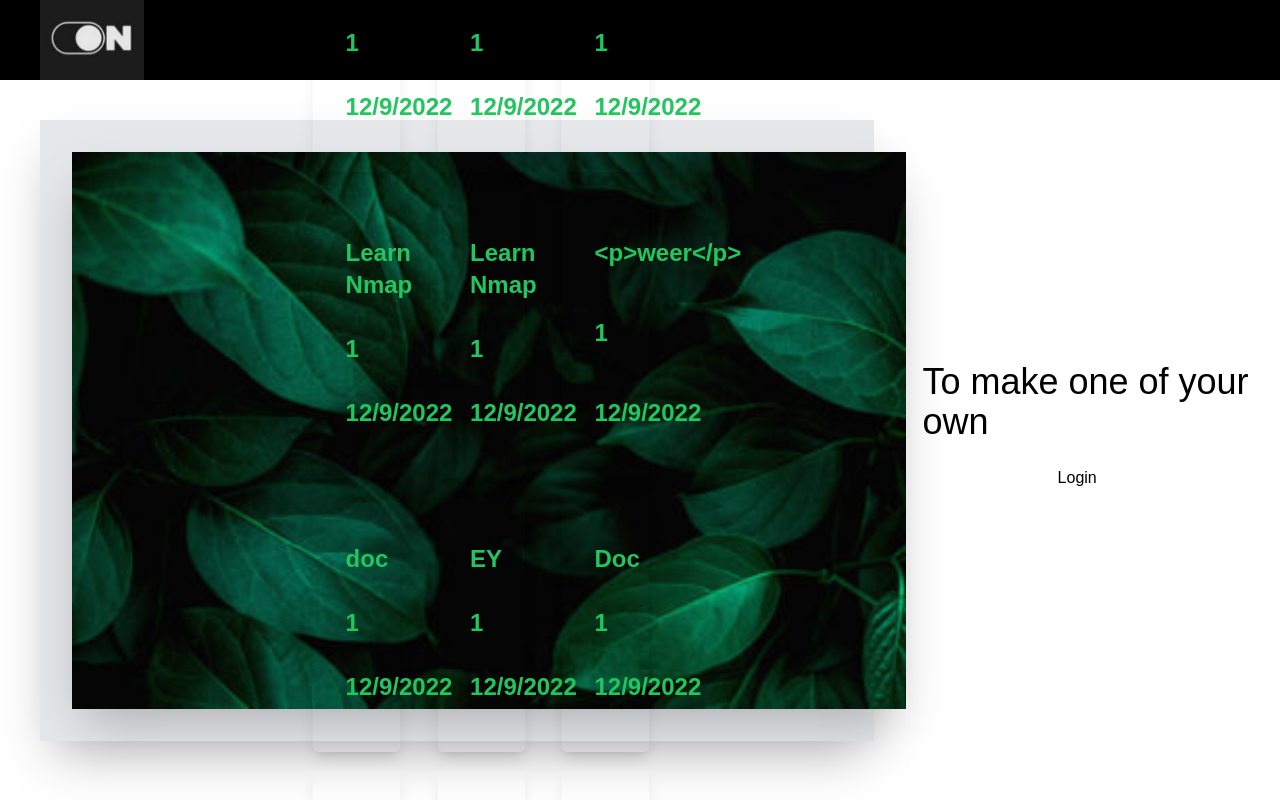
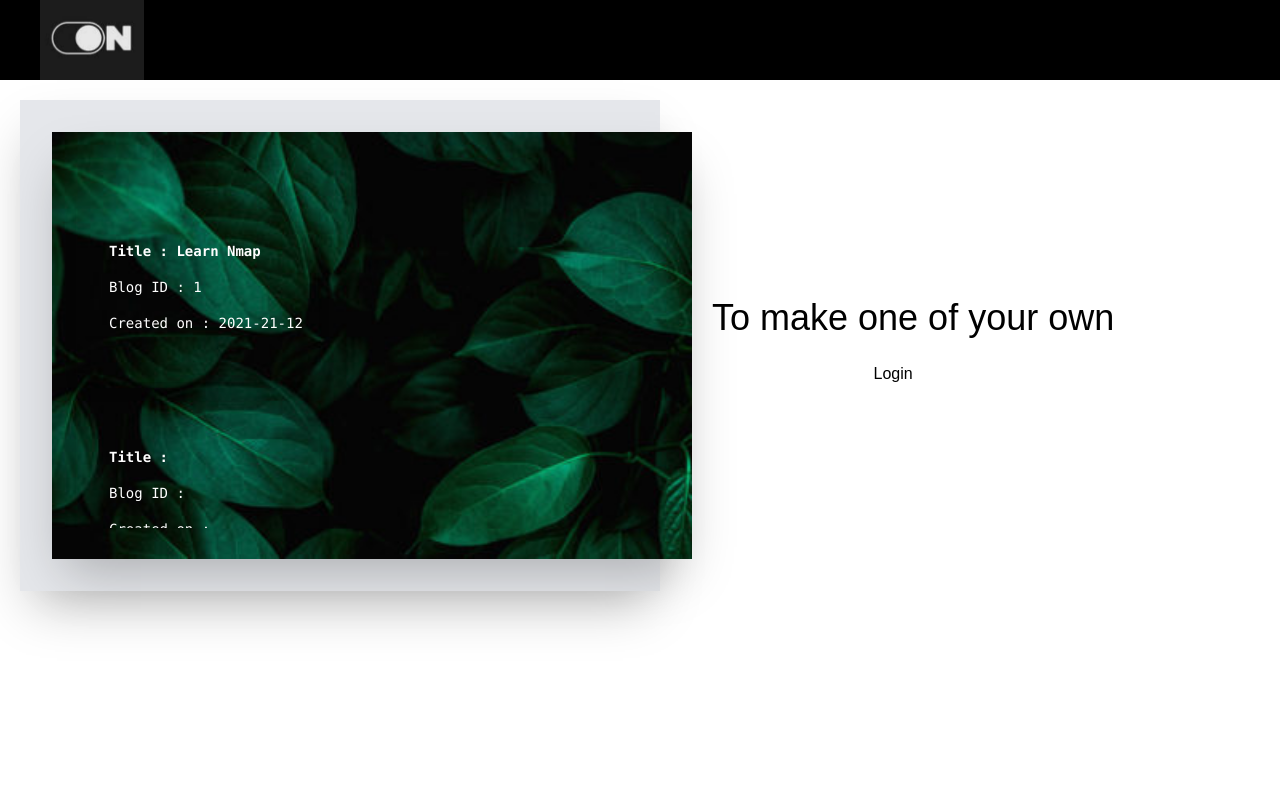
Before and after one commit to jeffrey-jolly/ui-react-final_project_triv_c, a React (Create React App) app: page / in a window 1280 px wide. Shown: the top 800 px of the page. Built offline with nearby package versions, Linux system fonts and the light colour scheme; data requests are answered from the project's data file.

Commit message:
homepage_done_commit

```diff
--- a/src/pages/Dashboard.js
+++ b/src/pages/Dashboard.js
@@ -1,4 +1,4 @@
-import React, { useContext } from 'react'
+import React, { useContext, useEffect,useState } from 'react'
 import Logo from '../Images/logo2.PNG'
 import insta from '../Images/insta_svg.PNG'
 import facebook from '../Images/fb_svg.PNG'
@@ -6,24 +6,46 @@ import twitter from '../Images/twitter_svg.PNG'
 import linkdin from '../Images/linkdin.PNG'
 import {Link} from 'react-router-dom'
 import AppContext from '../context/AppContext'
-
-
+import ProductCard from './ProductCard'
+import loadingGif from '../Images/tenor.gif'
 
 export default function Dashboard() {
   let appContext = useContext(AppContext)
+  let [blogs,setBlogs] = useState([])
+  let [loading,setLoading] = useState(true);
+  const apiURL = "http://localhost:3000/posts"
+
+  async function getNewBlog() {
+    let response = await fetch(apiURL)
+    console.log("Response", response)
+    if (response.ok) {
+        let result = await response.json()
+        console.log("Result", result)
+        setBlogs(result)
+        setLoading(false)
+
+    } else {
+        console.log("Error")
+        setLoading(false)
+    }
+
+}
+useEffect(() => {
+    getNewBlog()
+}, [])
+
+
   return (
-    <>
+    <div className="max-h-fit">
         <header className=" w-auto h-20 bg-black  text-white flex flex-row justify-between z-10">
             <img src={Logo} className='w-30 h-full ml-10'/>
             <button className='mr-10 h-1/2 mt-4 p-2 hover:text-lg hover:rounded-2xl  hover:bg-gray-500' onClick={()=>{appContext.setUserLoggedIn(false)}}>LogOut</button>
         </header>
         <div className="flex flex-wrap ">
-        {/* <!-- Side bar --> */}
-        <aside className="text-xl bg-black min-h-screen w-1/6 shadow-2xl text-white  flex flex-col align-bottom justify-between ">
+        <aside className="text-xl bg-black max-h-fit w-1/6 shadow-2xl text-white  flex flex-col align-bottom justify-between ">
 
             <ul className="top-nav">
-                {/* <li><img src="images/spotifylogo.PNG" class="main-logo"></li>
-                <li><img src="images/spotify-icon.PNG" class="mobile-logo"></li> */}
+
 
                 <li className="p-5 font-bold flex flex-row">
 
@@ -126,8 +148,12 @@ export default function Dashboard() {
 
         <section className=' max-w-7xl mx-auto flex flex-col justify-between w-1/4 '>
                 <div className='border border-transparent shadow-lg mr-4 mt-2 p-8  rounded-md flex flex-co justify-between hover:shadow-2xl hover:border hover:bg-yellow-200'>
-                  <div>
-                    <p>NUMBER OF POSTS</p>
+                  <div className='flex flex-row'>
+                  <svg xmlns="http://www.w3.org/2000/svg" fill="none" viewBox="0 0 24 24" stroke-width="1.5" stroke="currentColor" class="w-6 h-6">
+  <path stroke-linecap="round" stroke-linejoin="round" d="M9 12h3.75M9 15h3.75M9 18h3.75m3 .75H18a2.25 2.25 0 002.25-2.25V6.108c0-1.135-.845-2.098-1.976-2.192a48.424 48.424 0 00-1.123-.08m-5.801 0c-.065.21-.1.433-.1.664 0 .414.336.75.75.75h4.5a.75.75 0 00.75-.75 2.25 2.25 0 00-.1-.664m-5.8 0A2.251 2.251 0 0113.5 2.25H15c1.012 0 1.867.668 2.15 1.586m-5.8 0c-.376.023-.75.05-1.124.08C9.095 4.01 8.25 4.973 8.25 6.108V8.25m0 0H4.875c-.621 0-1.125.504-1.125 1.125v11.25c0 .621.504 1.125 1.125 1.125h9.75c.621 0 1.125-.504 1.125-1.125V9.375c0-.621-.504-1.125-1.125-1.125H8.25zM6.75 12h.008v.008H6.75V12zm0 3h.008v.008H6.75V15zm0 3h.008v.008H6.75V18z" />
+</svg>
+
+                    <p className='ml-2'>NUMBER OF POSTS</p>
                   </div>
                   {/* <div>
                     <p>bye</p>
@@ -140,8 +166,12 @@ export default function Dashboard() {
 
         <section className=' max-w-7xl mx-auto flex flex-col  w-1/4 '>
                 <div className=' border border-transparent shadow-lg mr-4 mt-4 p-8  rounded-md flex flex-col justify-between hover:shadow-2xl hover:border hover:bg-yellow-200'>
-                  <div>
-                    <p>STATISTICS</p>
+                  <div className='flex flex-row'>
+                  <svg xmlns="http://www.w3.org/2000/svg" fill="none" viewBox="0 0 24 24" stroke-width="1.5" stroke="currentColor" class="w-6 h-6">
+  <path stroke-linecap="round" stroke-linejoin="round" d="M3 13.125C3 12.504 3.504 12 4.125 12h2.25c.621 0 1.125.504 1.125 1.125v6.75C7.5 20.496 6.996 21 6.375 21h-2.25A1.125 1.125 0 013 19.875v-6.75zM9.75 8.625c0-.621.504-1.125 1.125-1.125h2.25c.621 0 1.125.504 1.125 1.125v11.25c0 .621-.504 1.125-1.125 1.125h-2.25a1.125 1.125 0 01-1.125-1.125V8.625zM16.5 4.125c0-.621.504-1.125 1.125-1.125h2.25C20.496 3 21 3.504 21 4.125v15.75c0 .621-.504 1.125-1.125 1.125h-2.25a1.125 1.125 0 01-1.125-1.125V4.125z" />
+</svg>
+
+                    <p className='ml-2'>STATISTICS</p>
                   </div>
                   {/* <div>
                     <p>bye</p>
@@ -154,8 +184,12 @@ export default function Dashboard() {
 
         <section className=' max-w-7xl mx-auto flex flex-col w-1/4 h-1/3 '>
                 <div className='border border-transparent shadow-lg mr-4 mt-4 p-8 rounded-md flex flex-col justify-between hover:shadow-2xl hover:border hover:bg-yellow-200'>
-                  <div>
-                    <p>CATEGORIES</p>
+                  <div className='flex flex-row'>
+                  <svg xmlns="http://www.w3.org/2000/svg" fill="none" viewBox="0 0 24 24" stroke-width="1.5" stroke="currentColor" class="w-6 h-6">
+  <path stroke-linecap="round" stroke-linejoin="round" d="M2.25 7.125C2.25 6.504 2.754 6 3.375 6h6c.621 0 1.125.504 1.125 1.125v3.75c0 .621-.504 1.125-1.125 1.125h-6a1.125 1.125 0 01-1.125-1.125v-3.75zM14.25 8.625c0-.621.504-1.125 1.125-1.125h5.25c.621 0 1.125.504 1.125 1.125v8.25c0 .621-.504 1.125-1.125 1.125h-5.25a1.125 1.125 0 01-1.125-1.125v-8.25zM3.75 16.125c0-.621.504-1.125 1.125-1.125h5.25c.621 0 1.125.504 1.125 1.125v2.25c0 .621-.504 1.125-1.125 1.125h-5.25a1.125 1.125 0 01-1.125-1.125v-2.25z" />
+</svg>
+
+                    <p className='ml-2'>CATEGORIES</p>
                   </div>
                   {/* <div>
                     <p>bye</p>
@@ -178,7 +212,17 @@ export default function Dashboard() {
                       <button className='mr-2  p-1 w-fit h-fit text-sm text-white rounded-md bg-black hover:bg-gray-400'>CREATE POSTS</button></Link>
                   </div>
                   <div>
-                      <p>posts</p>
+                      <p>
+                      <div className='max-w-7xl mx-auto flex max-h-fit flex-col bg-red-400 justify-between p-4 '>
+                    {loading? (<Loader/>):(
+                        blogs.map((blog)=>{
+                            return(
+                            <ProductCard key={blog.id} blog={blog}/>
+                            )
+                        })
+                    )}
+                </div>
+                      </p>
                   </div>
                 </div>
 
@@ -263,7 +307,15 @@ export default function Dashboard() {
 
         </main> */}
     </div>
-    </>
+    </div>
 
   )
 }
+
+function Loader() {
+  return (
+    <>
+      <img src={loadingGif} alt="Loading" className="w-24 mx-auto mt-12" />
+    </>
+  );
+}
--- a/src/pages/HomePage.js
+++ b/src/pages/HomePage.js
@@ -38,26 +38,18 @@ export default function HomePage(){
 
 
     return(
-    <div className="body-wrapper">
-
+    <div className="body-wrapper max-h-fit">
         <div className="nav">
-          {/*
-           */}
+            {loading?(<Loader/>):(
+            <div>
                 <header className=" w-auto h-20 bg-black  text-white flex flex-row justify-between z-10">
                 <img src={Logo} className='w-30 h-full ml-10'/>
-            {/* <Link to="/login"><button className='mr-10 h-1/2 mt-4 p-2 hover:text-lg hover:rounded-2xl  hover:bg-gray-500'>Login</button></Link> */}
-
                 </header>
-
-          </div>
-
                 <div className='flex flex-row items-center h-1/4'>
-          {/* <img src={back} className="h-85 w-1/2 m-12 shadow-2xl opacity-75 "/> */}
-          <div class="relative h-1/4 w-3/4 m-10 shadow-2xl bg-gray-200">
+                    <div class="relative h-1/4 w-1/2 m-5 shadow-2xl bg-gray-200">
                         <img src={back} className="h-100 w-full m-8 shadow-2xl opacity-100 "/>
-        <h1 class="absolute text-5xl text-white top-1/2 ml-8 left-1/2 -translate-x-1/2 -translate-y-1/2">
-
-        <div className='max-w-7xl mx-auto flex  flex-wrap justify-between p-4'>
+                        <h1 className="absolute text-5xl text-white top-1/3 w-full  mt-20 ml-10  left-1/2 h-3/4 -translate-x-1/2 -translate-y-1/2 flex justify-evenly">
+                        <div className='w-full flex flex-col  justify-evenly overflow-y-scroll  p-4'>
                             {loading? (<Loader/>):(
                                 blogs.map((blog)=>{
                                     return(
@@ -65,33 +57,24 @@ export default function HomePage(){
                                 )
                             })
                         )}
+                        </div>
+                    </h1>
+                </div>
+                    <div className='flex flex-col m-8 items-center justify-center  '>
+                        <div className='text-4xl'>
+                        To make one of your own
+                        </div>
+                        <Link to="/login"><button className='mr-10 h-1/2 mt-4 p-2 text-black hover:text-lg hover:rounded-2xl  hover:bg-black hover:text-white'>Login</button></Link>
+                    </div>
+                </div>
+            </div>
+            )}
 
-    </div>
 
-        </h1>
-        {/* <h2 class="absolute text-3xl text-amber-400 bottom-4 left-1/2 -translate-x-1/2">Bottom Center</h2> */}
-        {/* <h3 class="absolute text-2xl text-blue-300 top-5 left-5">Top Left</h3> */}
-        {/* <h3 class="absolute text-2xl text-green-300 bottom-5 right-5">Bottom Right</h3> */}
 
 
     </div>
 
-
-
-
-
-
-
-
-          <div className='flex flex-col m-2 items-center justify-center '>
-            <div className='text-4xl'>
-            To make one of your own
-            </div>
-
-            <Link to="/login"><button className='mr-10 h-1/2 mt-4 p-2 text-black hover:text-lg hover:rounded-2xl  hover:bg-black hover:text-white'>Login</button></Link>
-
-          </div>
-          </div>
 
     </div>
 
--- a/src/pages/ProductCard.js
+++ b/src/pages/ProductCard.js
@@ -8,13 +8,12 @@ export default function ProductCard(props) {
   return (
 
 
-        <div className="w-1/4 border border-transparent shadow-lg mr-4 mt-4 p-8 rounded-md flex flex-col justify-between hover:shadow-2xl hover:border hover:bg-yellow-200">
-      {/* <img src={props.blog.image} className="h-64 mx-auto" /> */}
-      {/* <Link to={`/products/${props.blog.id}`}> */}
-        <h3 className='text-2xl font-bold text-green-500 my-4'>{props.blog.title}</h3>
-      {/* <p>Category : {props.item.category?props.item.category:"No Category Available"}</p> */}
-      <h3 className='text-2xl font-bold text-green-500 my-4'>{props.blog.categoryId}</h3>
-      <h3 className='text-2xl font-bold text-green-500 my-4'>{props.blog.createdAt}</h3>
+        <div className="w-2/5 border border-transparent shadow-lg mr-4 mt-4 p-8 rounded-md flex flex-row justify-between hover:shadow-2xl hover:border hover:bg-black hover:bg-opacity-70">
+          <pre>
+            <h3 className='text-sm font-bold text-white my-4'>Title : {props.blog.title}</h3>
+            <h3 className='text-sm  text-white my-4'>Blog ID : {props.blog.categoryId}</h3>
+            <h3 className='text-sm  text-white my-4'>Created on : {props.blog.createdAt}</h3>
+          </pre>
       </div>
 
 
```
Lines whose indentation alone changed are shown as unchanged.
